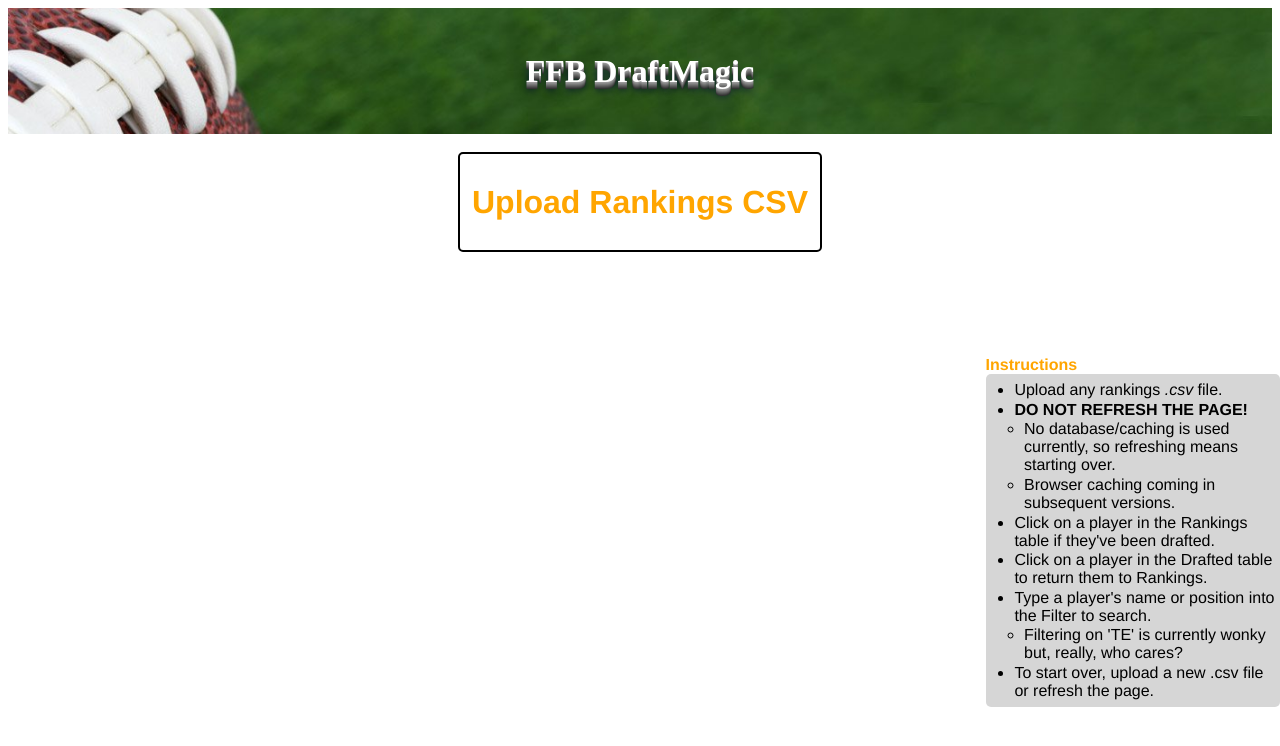
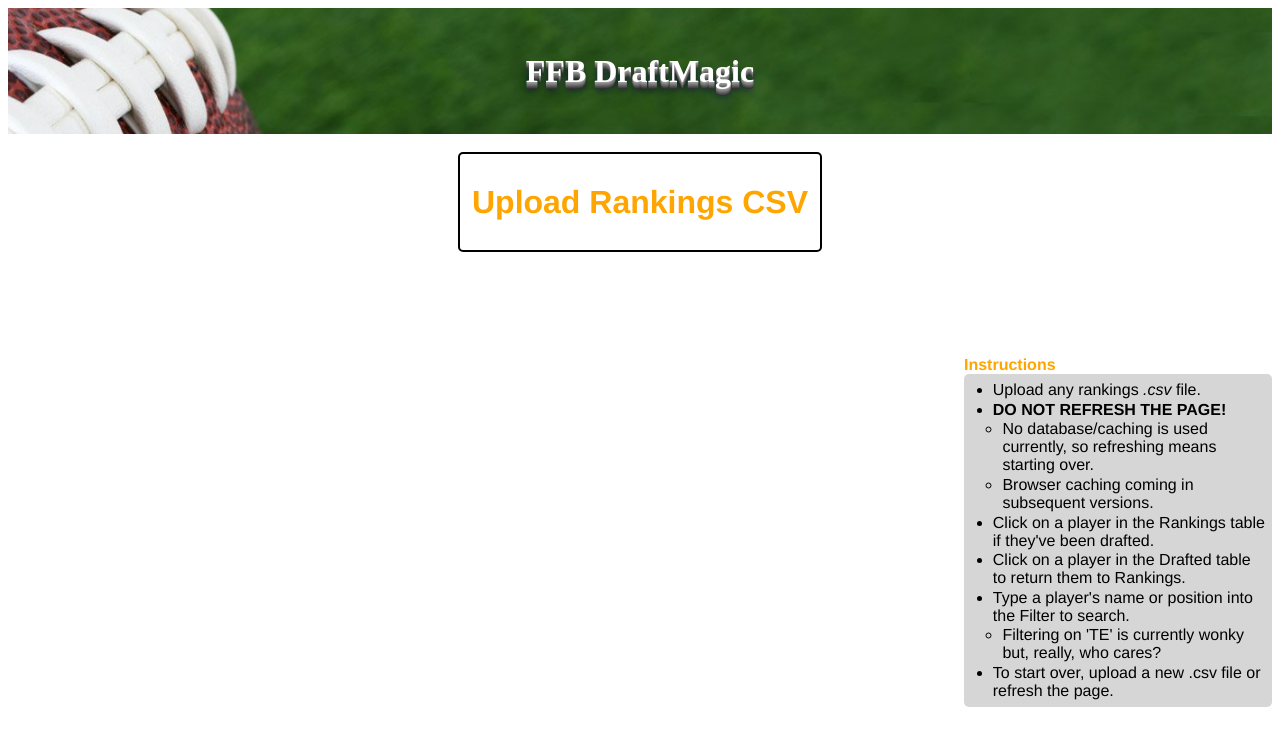
Before and after one commit to beechovsky/ffb-draft-magic-vue, a Vue app: page / in a window 1280 px wide. Shown: the top 746 px of the page. Built offline with nearby package versions, Linux system fonts and the light colour scheme; what vue-papa-parse would draw is missing.

Commit message:
first pass at grid styling improvements

```diff
--- a/src/App.vue
+++ b/src/App.vue
@@ -206,19 +206,22 @@ export default {
 }
 
 /* Basic mobile styling */
-@media screen and (max-width: 640px) {
+/* @media screen and (max-width: 640px) { */
   /* probably hide drafted table */
-}
+/* } */
 
 /* banner */
 .hero {
   height: auto; /* grows according to text - won't need updating if I move the instructions*/
-  background: url(assets/ffb-banner.jpg);
-  background-position: center;
+  background: url(assets/ffb-banner.jpg) center;
   background-size: cover;
-  background-repeat: no-repeat;
-  color: white;
+  color: white; /* for other text */
   /* font-size: x-large;*/
+
+  /* Grid styles */
+  display: grid;
+  align-items: center;
+  grid-template-columns: repeat(auto-fit, minmax(240px, 1fr));
 }
 
 .hero h1 {
@@ -239,46 +242,51 @@ export default {
 /* grid settings*/
 .container {
   display: grid;
-  grid-template-columns: 50% 25% 25%; /* rankings, drafted, instructions */
-  grid-template-rows: 3em auto; /* two rows, one to isolate filter above tables/instructions */
+  /* grid-template-columns: 50% 25% 25%; */ /* rankings, drafted, instructions */
+  /* grid-template-columns: repeat(auto-fit, minmax(320px, 1fr)); */
+  grid-template-columns: 2fr 1fr 1fr;
+  grid-template-rows: 3em repeat(3, auto); /* 3 rows, one to isolate filter above tables/instructions and one for overflow */
+  grid-gap: 1rem;
+  grid-auto-flow: dense;
 }
 .item-filter {
   grid-column-start: 1;
   grid-column-end: 2;
   grid-row-start: 1;
-  margin: 1em;
+  grid-row-end: 2;
 }
 .item-rankings {
   grid-column-start: 1;
   grid-column-end: 2;
   grid-row-start: 2;
-  margin: 1em;
 }
 .item-drafted {
   grid-column-start: 2;
   grid-column-end: 3;
   grid-row-start: 2;
-  margin: 1em;
 }
 .item-instructions {
   grid-column-start: 3;
   grid-row-start: 2;
-  margin: 1em;
 }
 
 /* general table styles since b-table styling isnt working ... */
 table {
   min-width: 100%;
   background-color: #ffffff; /* in case page bg color is different */
+  position: relative;
 }
 
 table, tr, td {
   border: 1px solid black;
   border-collapse: collapse;
 }
-th {
+
+th { /* may need these ahead of th: table thead  */
   font-weight: bold;
   background-color: #d6d6d6;
+  /* position: sticky;
+  top: 0; */
 }
 td {
   padding: 1px 2px 1px 2px;
@@ -289,12 +297,9 @@ tr:hover {
 
 /* INSTRUCTIONS */
 .item.instructions {
-  position: absolute;
-  right: 0%;
-  max-width: 23%;
+  position: relative;
 }
 .instructions-box {
-  /*border: 1px solid black;*/
   background-color: #d6d6d6;
   padding: .25em;
   border-radius: 5px;
```
